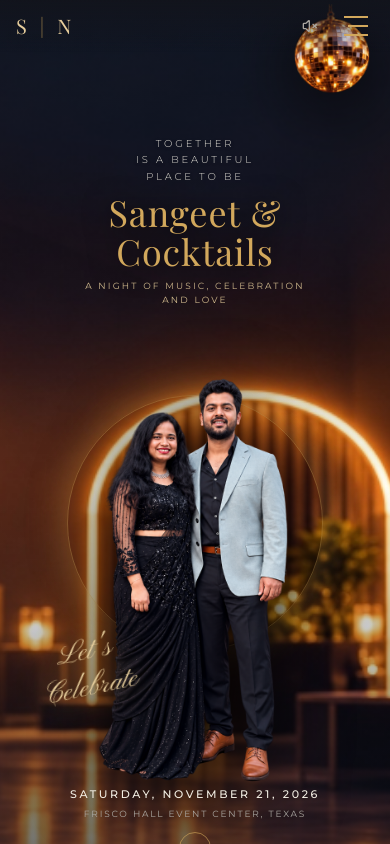
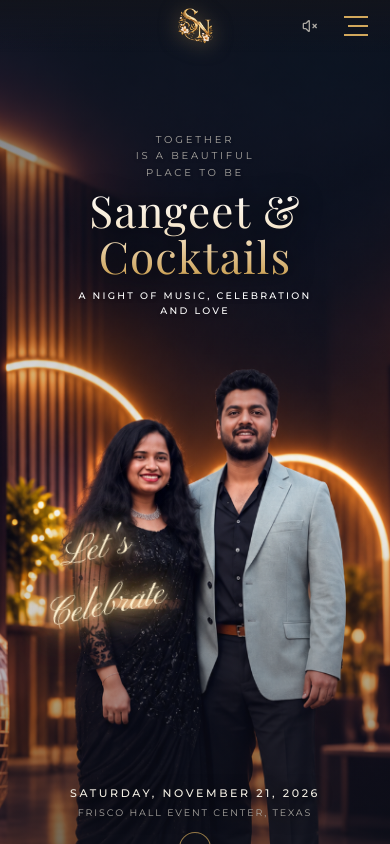
Before and after one commit to farhan2114/sn-wedding-invitation, a React (Vite) app: page / in a window 390 px wide. Built offline with nearby package versions, Linux system fonts and the light colour scheme; a web font is replaced by a local one.

Commit message:
Refine mobile Hero: centered logo, white-gold gradient title, glowing Let's Celebrate, and aligned bottom details

```diff
--- a/src/components/Header.jsx
+++ b/src/components/Header.jsx
@@ -62,15 +62,21 @@
             />
           </button>
 
-          {/* Mobile Center Monogram: Matches all 4 mobile reference screens */}
-          <div className="lg:hidden flex items-center">
+          {/* Mobile Spacer to balance flex layout */}
+          <div className="lg:hidden w-8 pointer-events-none" />
+
+          {/* Mobile Center Logo: Perfectly Centered on Mobile */}
+          <div className="lg:hidden absolute left-1/2 top-1/2 -translate-x-1/2 -translate-y-1/2 flex items-center justify-center">
             <button
               onClick={() => handleNavClick('invitation')}
-              className="flex items-center space-x-2 font-display text-xl sm:text-2xl text-[#E7CE9C] tracking-[0.25em] outline-none focus:outline-none"
+              className="outline-none focus:outline-none active:scale-95 transition-transform"
+              aria-label="S & N Home"
             >
-              <span>S</span>
-              <span className="text-[#D2A85C]/60 font-light">|</span>
-              <span>N</span>
+              <img
+                src="/assets/sn_logo.png"
+                alt="S & N Logo"
+                className="h-9 sm:h-11 w-auto object-contain drop-shadow-[0_2px_10px_rgba(210,168,92,0.5)]"
+              />
             </button>
           </div>
 
--- a/src/components/HeroSection.jsx
+++ b/src/components/HeroSection.jsx
@@ -7,10 +7,17 @@
       id="invitation"
       className="relative min-h-[100dvh] w-full flex items-center justify-center px-4 sm:px-8 md:px-12 py-16 overflow-hidden bg-[#12141C]"
     >
-      {/* 1. Room Background with Cinematic Push-In Transition */}
+      {/* 1. Room Background */}
       <div className="absolute inset-0 z-0 overflow-hidden">
+        {/* Mobile Background: using the uploaded high-res image media_1790353885532.png */}
         <div
-          className={`absolute inset-0 bg-cover bg-center sm:bg-[center_center] transition-transform duration-1000 ease-out ${
+          className="md:hidden absolute inset-0 bg-cover bg-center transition-all duration-700"
+          style={{ backgroundImage: `url('/assets/hero_mobile_bg.png')` }}
+        />
+
+        {/* Desktop Background: hall_background.jpg with Cinematic Push-In */}
+        <div
+          className={`hidden md:block absolute inset-0 bg-cover bg-center sm:bg-[center_center] transition-transform duration-1000 ease-out ${
             isTransitioning ? 'scale-115 filter brightness-105' : 'scale-100'
           }`}
           style={{ backgroundImage: `url('/assets/hall_background.jpg')` }}
@@ -20,8 +27,8 @@
         <div className="absolute inset-0 bg-gradient-to-r from-transparent via-transparent to-[#12141C]/60 hidden md:block" />
       </div>
 
-      {/* 2. Top Ceiling Accent: Hanging Golden Tube Pendant Lights */}
-      <div className={`absolute -top-2 left-[18%] sm:left-[20%] md:left-[22%] lg:left-[24%] z-10 pointer-events-none hidden sm:block transition-transform duration-1000 ease-out ${
+      {/* 2. Top Ceiling Accent: Hanging Golden Tube Pendant Lights (Desktop only) */}
+      <div className={`hidden md:block absolute -top-2 left-[18%] sm:left-[20%] md:left-[22%] lg:left-[24%] z-10 pointer-events-none transition-transform duration-1000 ease-out ${
         isTransitioning ? 'translate-y-2 scale-105' : 'translate-y-0'
       }`}>
         <img
@@ -31,8 +38,8 @@
         />
       </div>
 
-      {/* 3. Top-Right Ceiling Accent: Large Hanging Golden Disco Ball */}
-      <div className={`absolute top-1 sm:top-3 md:top-5 right-3 sm:right-8 md:right-14 lg:right-20 z-20 pointer-events-none transition-transform duration-1000 ease-out ${
+      {/* 3. Top-Right Ceiling Accent: Large Hanging Golden Disco Ball (Desktop only) */}
+      <div className={`hidden md:block absolute top-1 sm:top-3 md:top-5 right-3 sm:right-8 md:right-14 lg:right-20 z-20 pointer-events-none transition-transform duration-1000 ease-out ${
         isTransitioning ? 'scale-110' : 'scale-100'
       }`}>
         <img
@@ -42,8 +49,8 @@
         />
       </div>
 
-      {/* 4. Bottom-Right Floor Accent: Floral Candles Decor */}
-      <div className={`absolute bottom-5 sm:bottom-7 md:bottom-9 lg:bottom-12 right-2 sm:right-6 md:right-10 lg:right-14 z-20 pointer-events-none transition-transform duration-1000 ease-out ${
+      {/* 4. Bottom-Right Floor Accent: Floral Candles Decor (Desktop only) */}
+      <div className={`hidden md:block absolute bottom-5 sm:bottom-7 md:bottom-9 lg:bottom-12 right-2 sm:right-6 md:right-10 lg:right-14 z-20 pointer-events-none transition-transform duration-1000 ease-out ${
         isTransitioning ? 'scale-105' : 'scale-100'
       }`}>
         <img
@@ -54,71 +61,62 @@
       </div>
 
       {/* 5. Main Hero Content Layout */}
-      {/* 5A. Mobile Layout (matching reference screenshot media_1790351842986.png) */}
-      <div className="md:hidden relative z-20 w-full min-h-[100dvh] flex flex-col justify-between items-center pt-16 pb-5 px-4 overflow-hidden">
+      {/* 5A. Mobile Layout (matching reference screenshot media_1790353791004.png) */}
+      <div className="md:hidden relative z-20 w-full h-[100dvh] flex flex-col justify-between items-center pt-16 pb-4 px-4 overflow-hidden">
 
         {/* Top Typography */}
-        <div className="flex flex-col items-center text-center mt-2 z-20">
-          <p className="text-[10px] font-sans-ui uppercase tracking-[0.28em] text-[#F3EFE4]/90 font-light leading-relaxed mb-2 drop-shadow-sm">
+        <div className="flex flex-col items-center text-center mt-1 z-20">
+          <p className="text-[10px] sm:text-[11px] font-sans-ui uppercase tracking-[0.28em] text-[#A9A6A0] font-normal leading-relaxed mb-1.5 drop-shadow-sm">
             Together<br />
             is a beautiful<br />
             place to be
           </p>
-          <h1 className="font-display text-4xl sm:text-5xl text-[#D2A85C] tracking-wide font-normal leading-[1.08] mb-2 drop-shadow-[0_2px_14px_rgba(0,0,0,0.95)]">
+          <h1 className="font-display text-[44px] xs:text-[48px] sm:text-5xl tracking-wide font-normal leading-[1.06] mb-2 bg-gradient-to-b from-[#FFFFFF] via-[#F4E3C5] to-[#C89B48] bg-clip-text text-transparent drop-shadow-[0_2px_12px_rgba(0,0,0,0.9)]">
             Sangeet &amp;<br />
             Cocktails
           </h1>
-          <p className="text-[9px] font-sans-ui uppercase tracking-[0.24em] text-[#E7CE9C]/90 leading-relaxed">
+          <p className="text-[9.5px] sm:text-[10.5px] font-sans-ui uppercase tracking-[0.24em] text-white font-medium leading-relaxed drop-shadow-sm">
             A night of music, celebration<br />and love
           </p>
         </div>
 
-        {/* Center Grounded Couple with Circular Neon Glow & Script "Let's Celebrate" */}
-        <div className="relative flex-1 flex flex-col items-center justify-end w-full z-20 my-auto">
-          {/* Glowing Circular Ambient Arches */}
-          <div className="absolute top-[45%] left-1/2 -translate-x-1/2 -translate-y-1/2 w-64 h-64 sm:w-72 sm:h-72 rounded-full border border-[#D2A85C]/40 shadow-[0_0_40px_rgba(210,168,92,0.35)] pointer-events-none" />
-
-          {/* Couple Cutout */}
-          <div className="relative flex items-end justify-center w-full">
-            <img
-              src="/assets/couple_cutout.png"
-              alt="S & N - The Couple"
-              className="h-[50vh] sm:h-[55vh] max-h-[460px] w-auto object-contain object-bottom drop-shadow-[0_15px_35px_rgba(0,0,0,0.9)]"
-            />
-
-            {/* Glowing Script "Let's Celebrate" matching reference position at couple's waist */}
+        {/* Center: Glowing Neon "Let's Celebrate" script button at the bride's waist */}
+        <div className="relative flex-1 w-full flex items-center justify-start z-20">
           <button
             onClick={onUnlockAndScroll}
             disabled={isTransitioning}
-              className={`absolute left-2 sm:left-6 bottom-20 sm:bottom-24 font-script text-3xl sm:text-4xl text-[#E7CE9C] -rotate-12 drop-shadow-[0_0_16px_rgba(210,168,92,0.9)] hover:scale-105 active:scale-95 transition-transform cursor-pointer outline-none focus:outline-none ${
-                isTransitioning ? 'scale-110 text-white' : ''
+            className={`absolute left-2 sm:left-5 top-[56%] -translate-y-1/2 font-script text-[38px] sm:text-[46px] text-[#FFF2D1] -rotate-12 transition-transform duration-300 hover:scale-105 active:scale-95 cursor-pointer outline-none focus:outline-none select-none ${
+              isTransitioning ? 'scale-110' : ''
             }`}
+            style={{
+              textShadow: '0 0 10px rgba(255, 235, 180, 0.95), 0 0 25px rgba(210, 168, 92, 0.9), 0 0 45px rgba(210, 168, 92, 0.75)',
+              filter: 'drop-shadow(0 0 15px rgba(210, 168, 92, 0.9))'
+            }}
             aria-label="Let's Celebrate — Click to enter"
           >
             Let's<br />Celebrate
           </button>
         </div>
-        </div>
 
         {/* Bottom Date, Venue & Scroll Button */}
-        <div className="flex flex-col items-center text-center z-20 w-full pb-2">
-          <p className="text-[11px] font-sans-ui uppercase tracking-[0.24em] text-[#F3EFE4] font-medium mb-1 drop-shadow-sm">
+        <div className="flex flex-col items-center text-center z-20 w-full pb-3 pt-1">
+          <p className="text-[11px] sm:text-xs font-sans-ui uppercase tracking-[0.24em] text-[#F3EFE4] font-medium mb-1 drop-shadow-[0_2px_8px_rgba(0,0,0,0.95)]">
             Saturday, November 21, 2026
           </p>
-          <p className="text-[9px] font-sans-ui uppercase tracking-[0.2em] text-[#A9A6A0] mb-3">
+          <p className="text-[9.5px] sm:text-[10px] font-sans-ui uppercase tracking-[0.2em] text-[#A9A6A0] mb-3 drop-shadow-[0_2px_8px_rgba(0,0,0,0.95)]">
             Frisco Hall Event Center, Texas
           </p>
 
           {/* Circular Scroll Down Button */}
           <button
             onClick={onUnlockAndScroll}
-            className="flex flex-col items-center group outline-none focus:outline-none cursor-pointer"
+            className="flex flex-col items-center group outline-none focus:outline-none cursor-pointer active:scale-95 transition-transform"
             aria-label="Scroll to details"
           >
-            <div className="w-8 h-8 rounded-full border border-[#D2A85C]/60 flex items-center justify-center mb-1 group-hover:border-[#D2A85C] transition-colors">
+            <div className="w-8 h-8 rounded-full border border-[#D2A85C]/70 bg-[#12141C]/40 backdrop-blur-xs flex items-center justify-center mb-1 group-hover:border-[#D2A85C] shadow-lg transition-colors">
               <ChevronDown className="w-4 h-4 text-[#D2A85C] animate-bounce" />
             </div>
-            <span className="text-[8px] uppercase tracking-[0.25em] text-[#A9A6A0]">SCROLL</span>
+            <span className="text-[8px] uppercase tracking-[0.26em] text-[#A9A6A0]">SCROLL</span>
           </button>
         </div>
       </div>
```
Also changed, not shown: public/assets/hero_mobile_bg.png (added). Lines whose indentation alone changed are shown as unchanged.
